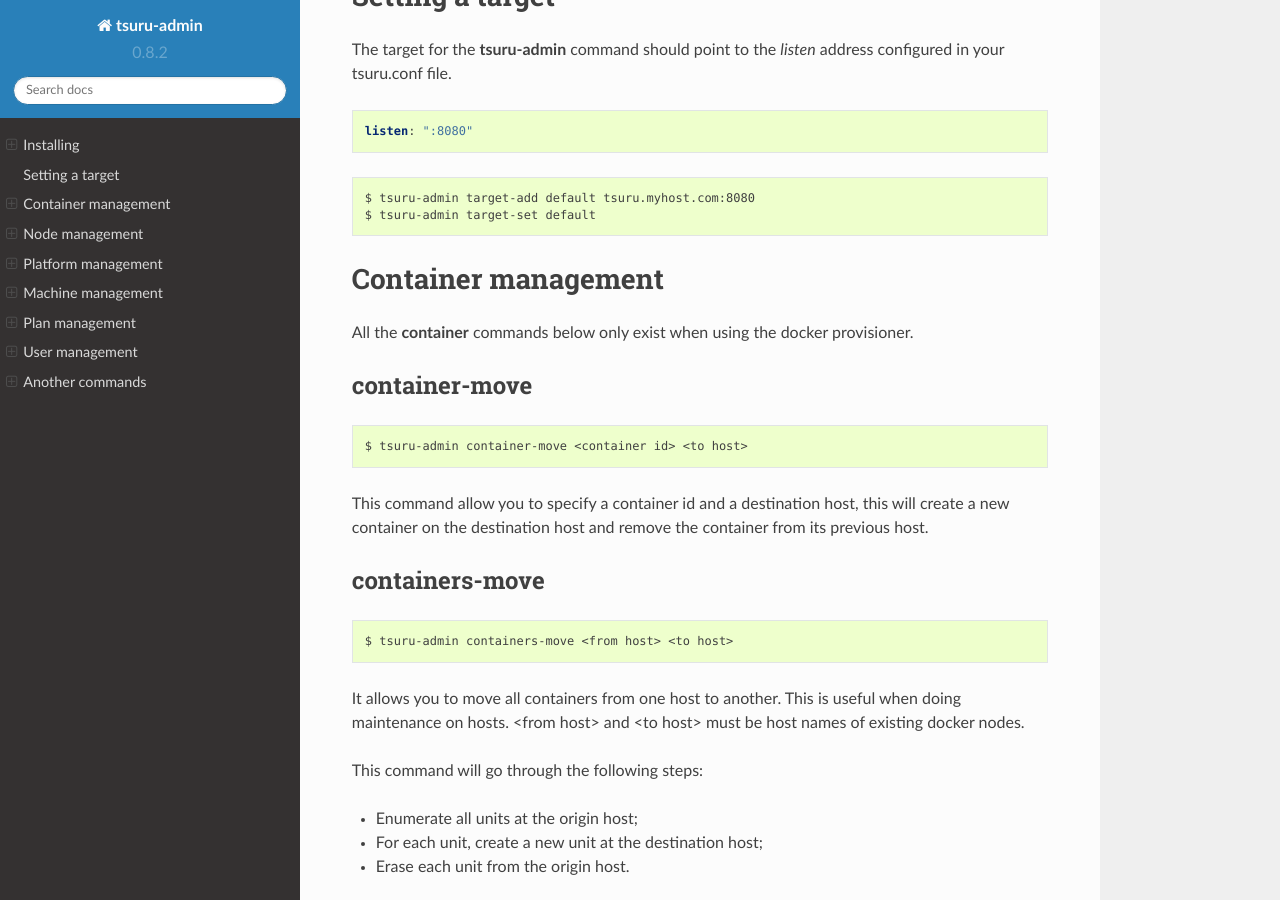
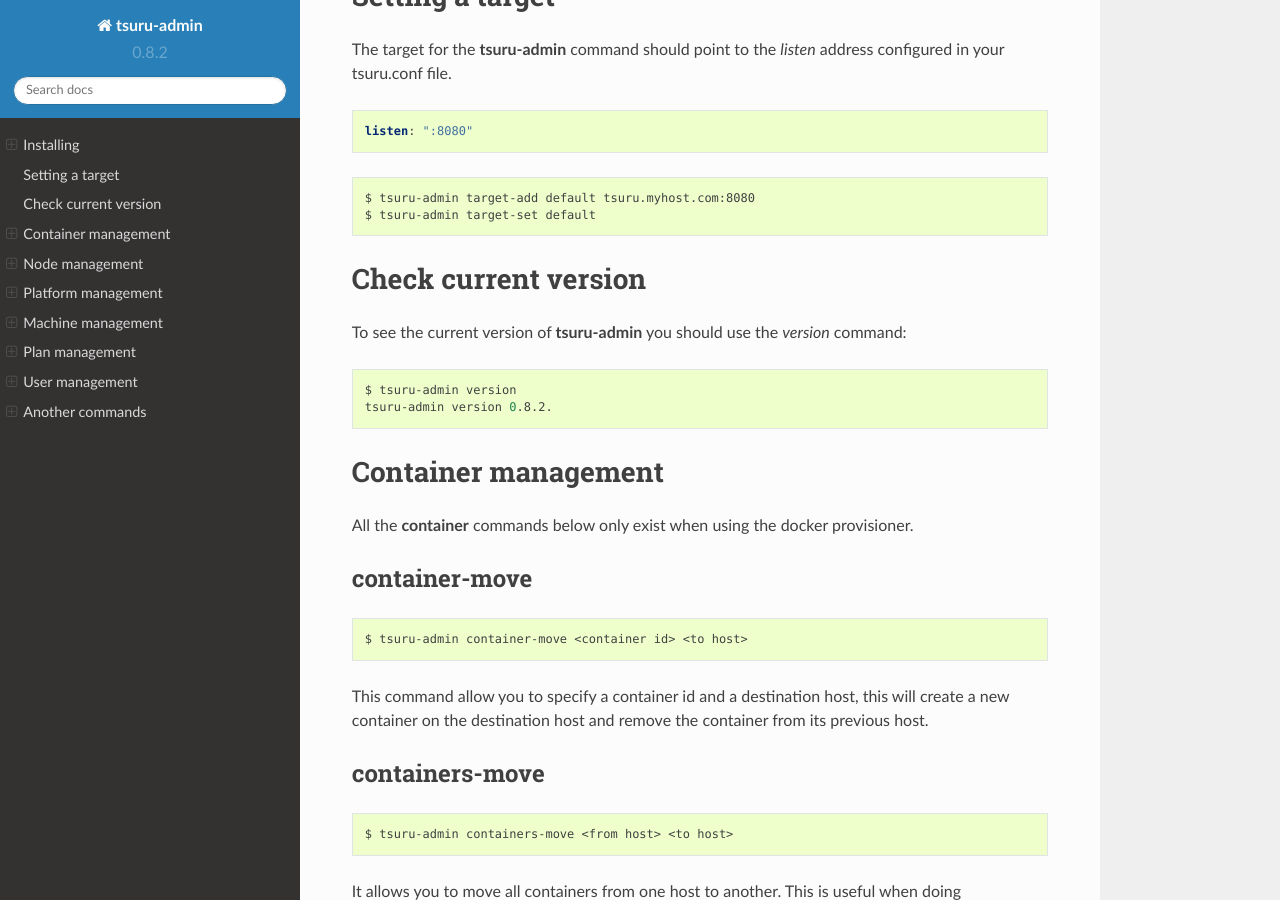
Before and after one commit to tsuru/tsuru-admin, a Sphinx documentation site: the page built from docs/source/index.rst, in a window 1280 px wide and 900 px high, scrolled down 2303 px. Built offline with Sphinx 7.4.7 and the Read the Docs theme 2.0.0, drawn with Linux system fonts in a browser that asks for light colours.

Commit message:
docs: added docs about version.

```diff
--- a/docs/source/index.rst
+++ b/docs/source/index.rst
@@ -145,6 +145,18 @@
 
     $ tsuru-admin target-add default tsuru.myhost.com:8080
     $ tsuru-admin target-set default
+
+Check current version
+=====================
+
+To see the current version of **tsuru-admin** you should use the `version` command:
+
+.. highlight:: bash
+
+::
+
+    $ tsuru-admin version
+    tsuru-admin version 0.8.2.
 
 Container management
 ====================
```
